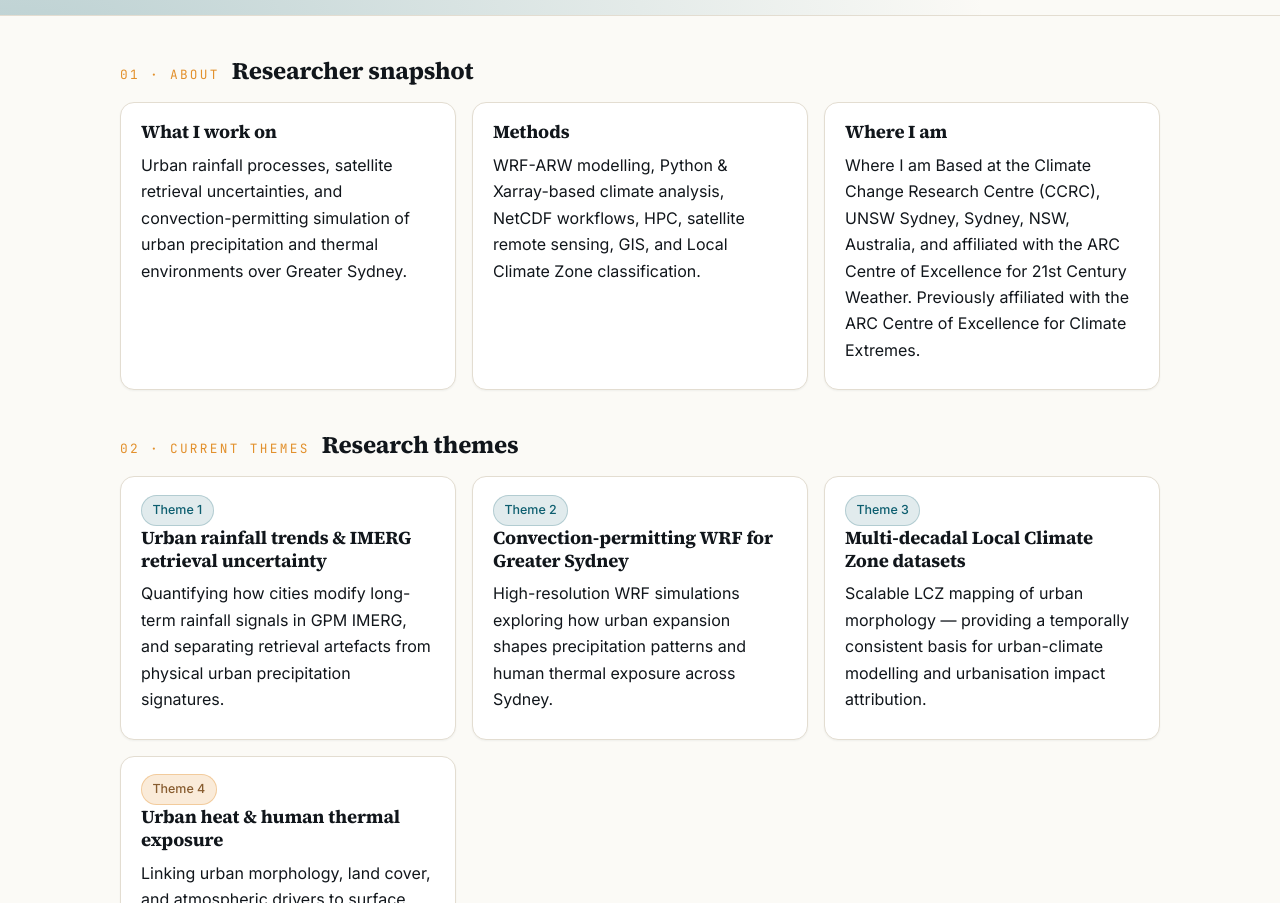
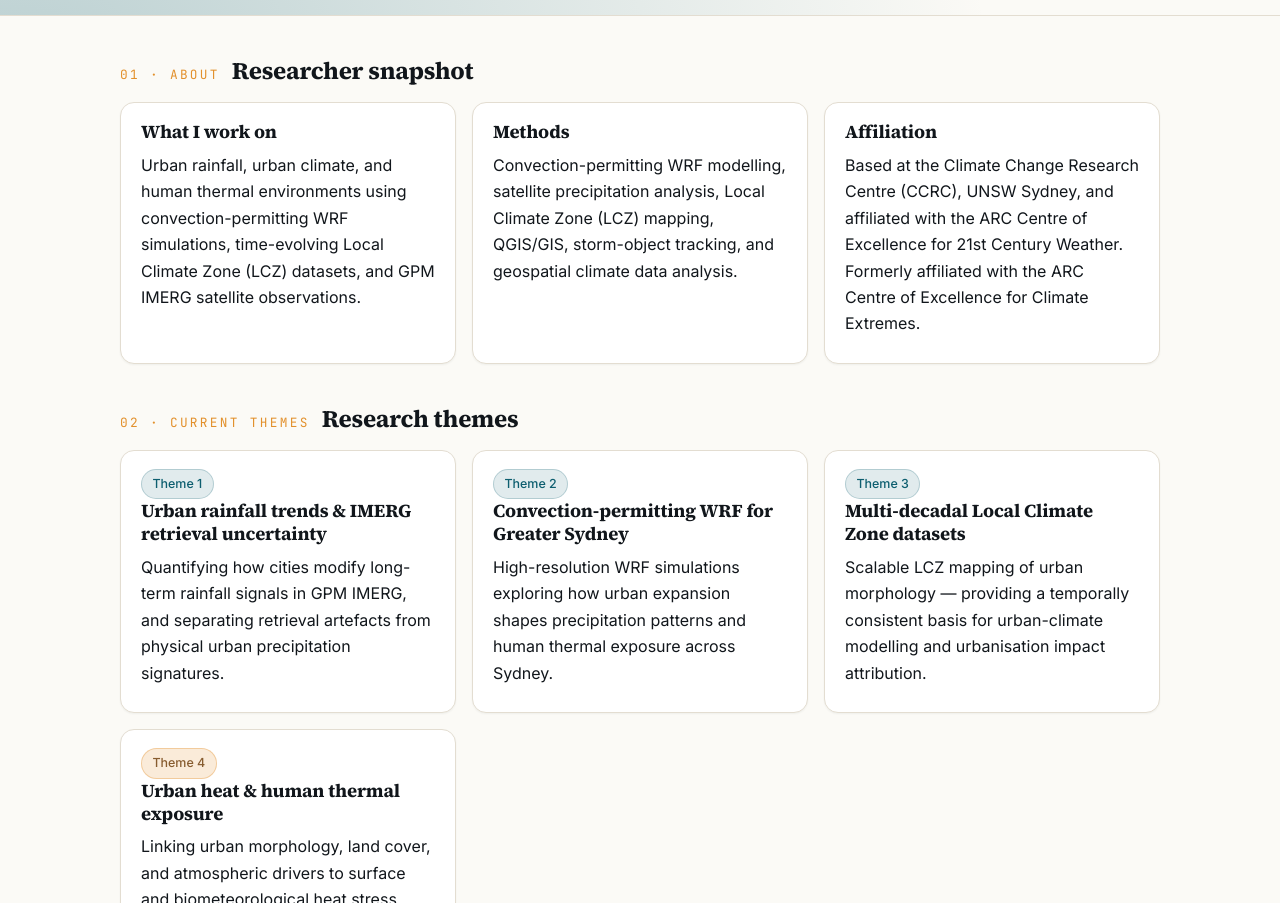
Before and after one commit to ss0293/shankar_academic_website, a plain HTML site: page index.html in a window 1280 px wide. Shown: the part 820-1723 px from the top of the page. Drawn offline with Linux system fonts and the light colour scheme.

Commit message:
Revise researcher snapshot and affiliation details
Updated content in the About section to reflect current research focus and affiliation.

```diff
--- a/index.html
+++ b/index.html
@@ -77,7 +77,6 @@
           <span class="chip">Urban rainfall</span>
           <span class="chip">GPM IMERG</span>
           <span class="chip">Satellite precipitation</span>
-
       </div>
     </div>
     <figure class="hero-portrait-wrap">
@@ -98,21 +97,24 @@
       <span class="kicker">01 · About</span>
       <h2>Researcher snapshot</h2>
     </div>
+
     <div class="grid">
+
       <div class="card">
         <h3>What I work on</h3>
-        <p>Urban rainfall processes, satellite retrieval uncertainties, and convection-permitting simulation of urban precipitation and thermal environments over Greater Sydney.</p>
+        <p>Urban rainfall, urban climate, and human thermal environments using convection-permitting WRF simulations, time-evolving Local Climate Zone (LCZ) datasets, and GPM IMERG satellite observations.</p>
       </div>
+
       <div class="card">
         <h3>Methods</h3>
-        <p>WRF-ARW modelling, Python &amp; Xarray-based climate analysis, NetCDF workflows, HPC, satellite remote sensing, GIS, and Local Climate Zone classification.</p>
+        <p>Convection-permitting WRF modelling, satellite precipitation analysis, Local Climate Zone (LCZ) mapping, QGIS/GIS, storm-object tracking, and geospatial climate data analysis.</p>
       </div>
+
       <div class="card">
-        <h3>Where I am</h3>
-        <p>Where I am
+        <h3>Affiliation</h3>
+        <p>Based at the Climate Change Research Centre (CCRC), UNSW Sydney, and affiliated with the ARC Centre of Excellence for 21st Century Weather. Formerly affiliated with the ARC Centre of Excellence for Climate Extremes.</p>
+      </div>
 
-Based at the Climate Change Research Centre (CCRC), UNSW Sydney, Sydney, NSW, Australia, and affiliated with the ARC Centre of Excellence for 21st Century Weather. Previously affiliated with the ARC Centre of Excellence for Climate Extremes.</p>
-      </div>
     </div>
   </div>
 </section>
```
